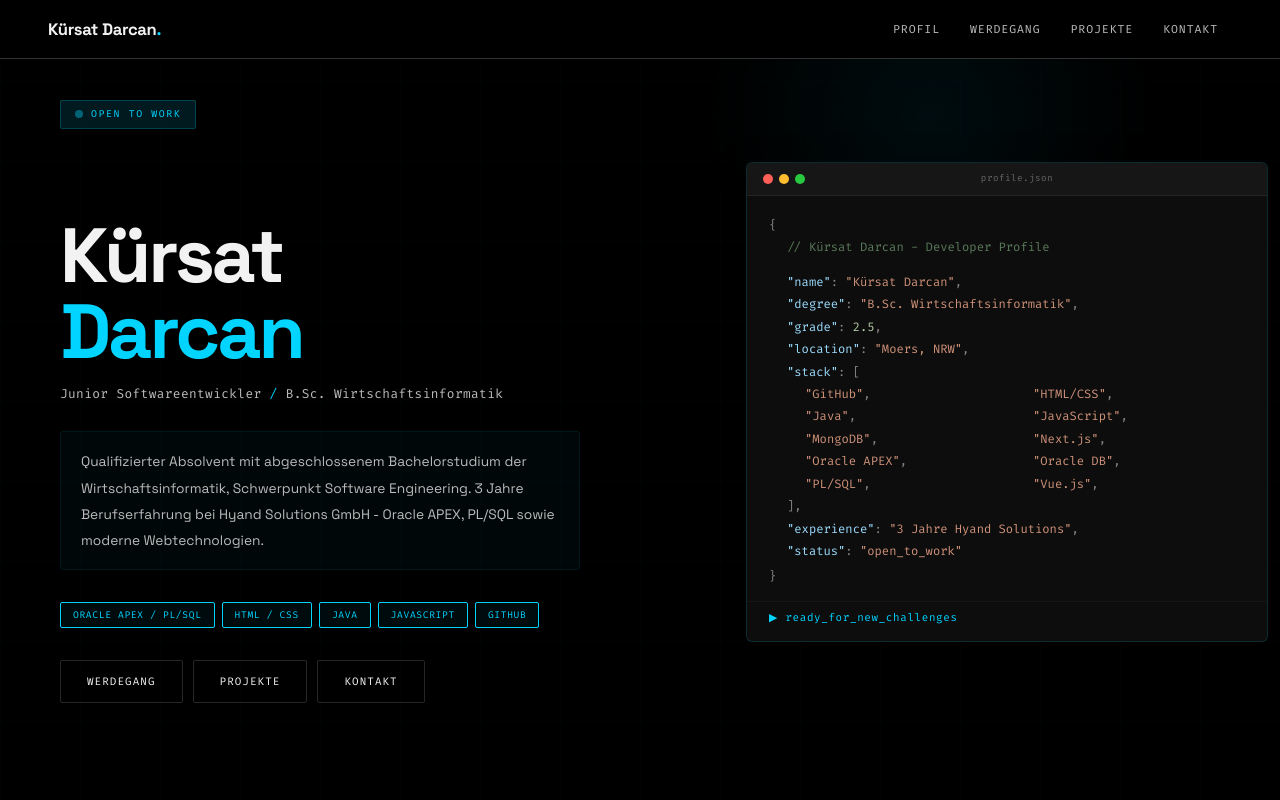
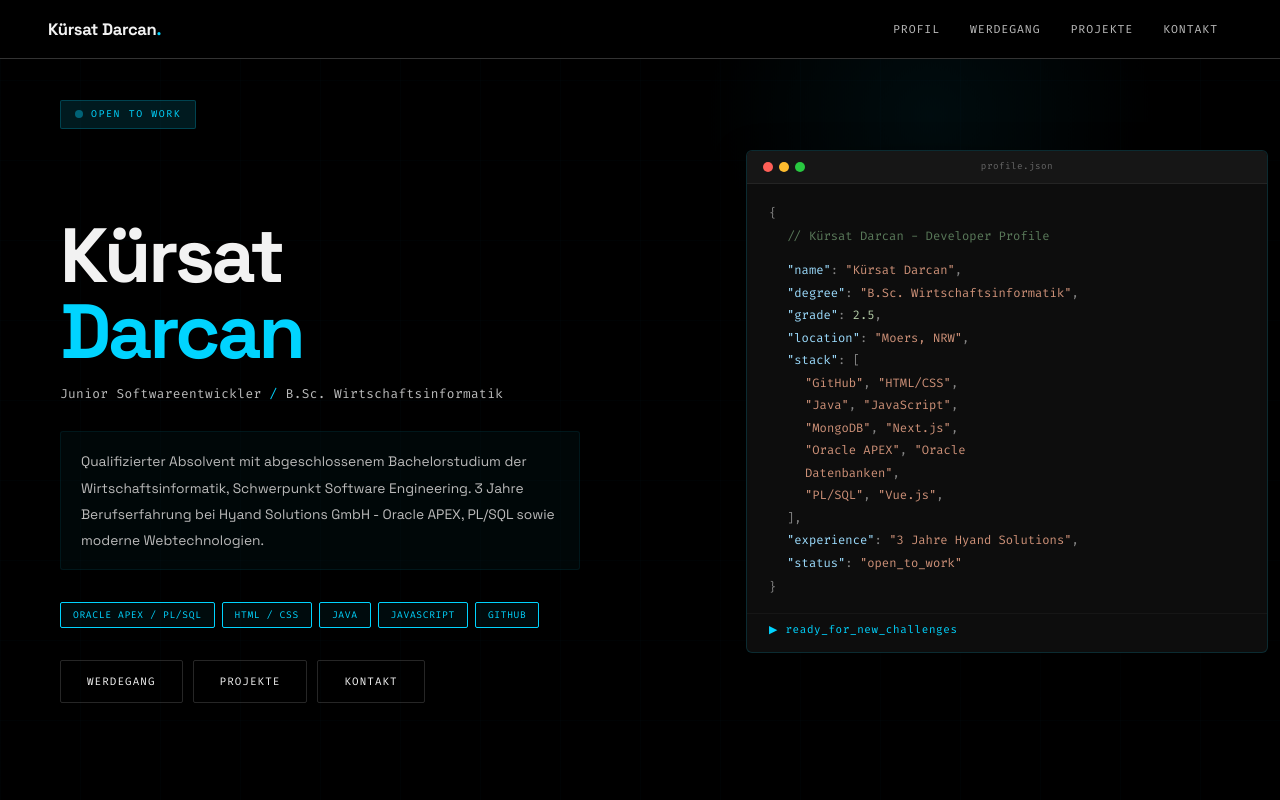
Before and after one commit to KDDevLab/portfolio, a React (Vite) app: page / in a window 1280 px wide. Shown: the top 800 px of the page. Built offline with nearby package versions, Linux system fonts and the light colour scheme.

Commit message:
style: improve layout and formatting of technology stack display in Main component
Signed-off-by: Kursat <75574588+DKursat@users.noreply.github.com>

```diff
--- a/src/components/Main.tsx
+++ b/src/components/Main.tsx
@@ -369,16 +369,16 @@ function Main() {
               <div style={{ paddingLeft: 18 }}>
                 <span style={{ color: "#9cdcfe" }}>"stack"</span><span style={{ color: "#858585" }}>: [</span>
                 <div className="kd-stack-cols">
-                  <div><span style={{ color: "#ce9178" }}>"GitHub"</span><span style={{ color: "#858585" }}>,</span></div>
-                  <div><span style={{ color: "#ce9178" }}>"HTML/CSS"</span><span style={{ color: "#858585" }}>,</span></div>
-                  <div><span style={{ color: "#ce9178" }}>"Java"</span><span style={{ color: "#858585" }}>,</span></div>
-                  <div><span style={{ color: "#ce9178" }}>"JavaScript"</span><span style={{ color: "#858585" }}>,</span></div>
-                  <div><span style={{ color: "#ce9178" }}>"MongoDB"</span><span style={{ color: "#858585" }}>,</span></div>
-                  <div><span style={{ color: "#ce9178" }}>"Next.js"</span><span style={{ color: "#858585" }}>,</span></div>
-                  <div><span style={{ color: "#ce9178" }}>"Oracle APEX"</span><span style={{ color: "#858585" }}>,</span></div>
-                  <div><span style={{ color: "#ce9178" }}>"Oracle DB"</span><span style={{ color: "#858585" }}>,</span></div>
-                  <div><span style={{ color: "#ce9178" }}>"PL/SQL"</span><span style={{ color: "#858585" }}>,</span></div>
-                  <div><span style={{ color: "#ce9178" }}>"Vue.js"</span><span style={{ color: "#858585" }}>,</span></div>
+                  <div><span style={{ color: "#ce9178" }}>"GitHub"</span><span style={{ color: "#858585" }}>, </span>
+                  <span style={{ color: "#ce9178" }}>"HTML/CSS"</span><span style={{ color: "#858585" }}>,</span></div><br />
+                  <div><span style={{ color: "#ce9178" }}>"Java"</span><span style={{ color: "#858585" }}>, </span>
+                  <span style={{ color: "#ce9178" }}>"JavaScript"</span><span style={{ color: "#858585" }}>,</span></div><br />
+                  <div><span style={{ color: "#ce9178" }}>"MongoDB"</span><span style={{ color: "#858585" }}>, </span>
+                  <span style={{ color: "#ce9178" }}>"Next.js"</span><span style={{ color: "#858585" }}>,</span></div><br />
+                  <div><span style={{ color: "#ce9178" }}>"Oracle APEX"</span><span style={{ color: "#858585" }}>, </span>
+                  <span style={{ color: "#ce9178" }}>"Oracle Datenbanken"</span><span style={{ color: "#858585" }}>,</span></div><br />
+                  <div><span style={{ color: "#ce9178" }}>"PL/SQL"</span><span style={{ color: "#858585" }}>, </span>
+                  <span style={{ color: "#ce9178" }}>"Vue.js"</span><span style={{ color: "#858585" }}>,</span></div>
                 </div>
                 <span style={{ color: "#858585" }}>],</span>
               </div>
```
